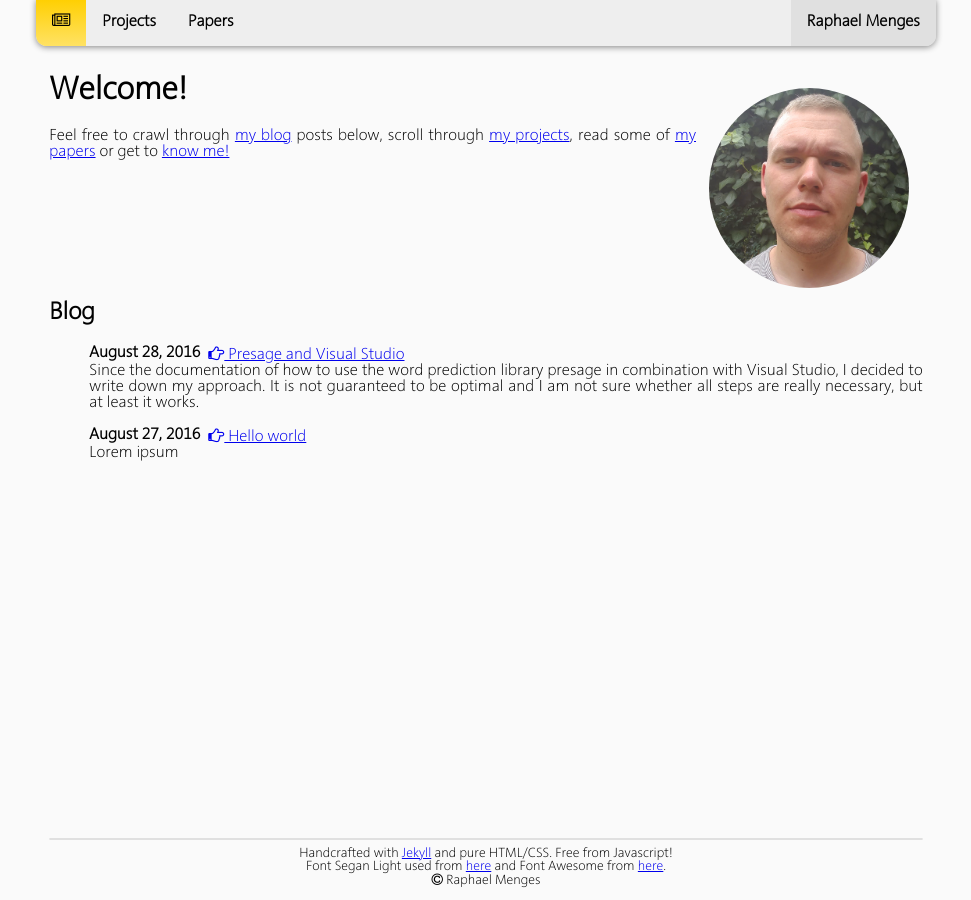
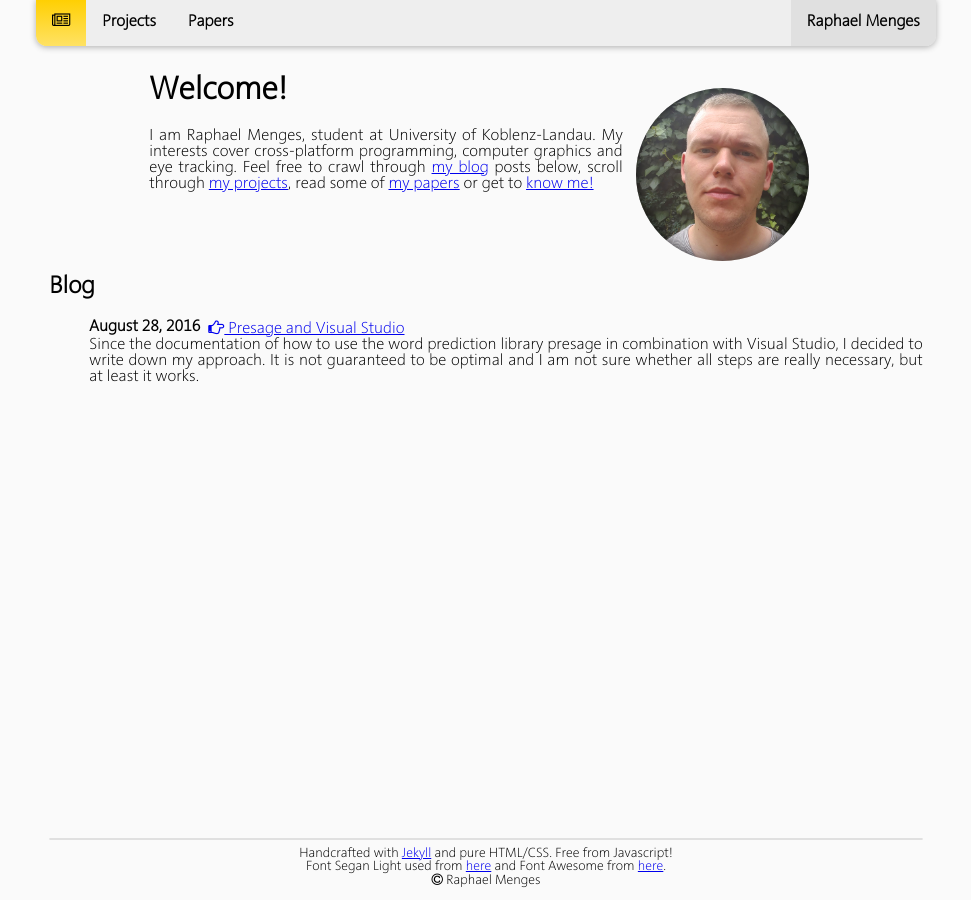
Before and after one commit to raphaelmenges/raphaelmenges.github.io, a Jekyll site: the page built from index.html, in a window 1280 px wide. Shown: the whole page, without its empty margins (154-1125 px from the left). Built offline with Jekyll 4.4.1, drawn with Linux system fonts in a browser that asks for light colours.

Commit message:
Cleaning up.

```diff
--- a/_posts/2016-08-27-lorem-ipsum.md
+++ /dev/null
@@ -1,7 +0,0 @@
----
-layout: post
-title: Hello world
----
-Lorem ipsum
-
-Hello, so much world, wow.
--- a/about/index.html
+++ b/about/index.html
@@ -3,4 +3,4 @@ layout: default
 title: Raphael Menges
 navigation: about
 ---
-TODO
+Contact information like EMail will follow.
--- a/css/main.css
+++ b/css/main.css
@@ -19,7 +19,7 @@ body {
 hr {
 	margin-left: 10pt;
 	margin-right: 10pt;
-	border: 1pt solid #E0E0E0;;
+	border: 1pt solid #E0E0E0;
 	border-radius: 1pt;
 }
 
@@ -130,7 +130,7 @@ hr {
 	width: 900px;
 	overflow: hidden;
 	background-color: #EEE;
-	box-shadow: 0pt 1pt 5pt #888888;
+	box-shadow: 0pt 1pt 5pt rgba(0,0,0,0.3);
 	z-index: 100;
 	border-bottom-right-radius: 8pt;
 	border-bottom-left-radius: 8pt;
@@ -182,18 +182,24 @@ hr {
 /******************/
 /*** Front Page ***/
 /******************/
+.front {
+	margin-left: 75pt;
+	margin-right: 75pt;
+}
+
 /* Avatar on front page */
 .avatar {
 	float: right;
-	width: 150pt;
-	height: 150pt;
-	border-radius: 75pt;
-	-webkit-border-radius: 75pt;
-	-moz-border-radius: 75pt;
+	width: 130pt;
+	height: 130pt;
+	border-radius: 65pt;
+	-webkit-border-radius: 65pt;
+	-moz-border-radius: 65pt;
 	background: url(/assets/avatar.png) no-repeat;
 	background-size: cover;
 	background-position: 50% 50%;
 	margin: 10pt;
+	box-shadow: inset 0pt 0pt 10pt rgba(0,0,0,0.8);
 }
 
 .blog-list {
@@ -229,7 +235,7 @@ hr {
 /*** Projecs ***/
 /***************/
 .project {
-  box-shadow: 0pt 0pt 5pt #888888;
+  box-shadow: 0pt 0pt 5pt rgba(0,0,0,0.3);
   margin-top: 20pt;
   margin-bottom: 20pt;
   overflow: hidden;
@@ -269,8 +275,8 @@ hr {
 	font-size: 26pt;
 	font-weight: bold;
 	text-shadow:	0pt 0pt 3pt rgba(0,0,0,1.0),
-								0pt 4pt 13pt rgba(0,0,0,0.1),
-								0pt 8pt 23pt rgba(0,0,0,0.1);
+								0pt 4pt 13pt rgba(0,0,0,0.4),
+								0pt 8pt 23pt rgba(0,0,0,0.2);
 }
 
 /* Description of project */
@@ -330,10 +336,12 @@ hr {
 	.avatar { float: none; margin: auto; }
 	.project-links li {	float: none; }
 	.project-links a { text-align: left; }
+	.front {	margin-left: 0pt;	margin-right: 0pt; }
 }
 
 /* Width on small screens */
 @media only screen and (max-width: 920px) {
 	body { width: auto; }
 	.navbar { width: 100%; border-radius: 0pt; }
+	.front {	margin-left: 50pt;	margin-right: 50pt; }
 }
--- a/index.html
+++ b/index.html
@@ -4,9 +4,11 @@ title: Raphael Menges
 navigation: home
 ---
 <div>
-	<div class="avatar"></div>
-	<h1 class="welcome">Welcome!</h1>
-	<p>Feel free to crawl through <a href="#blog">my blog</a> posts below, scroll through <a href="/projects">my projects</a>, read some of <a href="/papers">my papers</a> or get to <a href="/about">know me!</a></p>
+	<div class="front">
+		<div class="avatar"></div>
+		<h1 class="welcome">Welcome!</h1>
+		<p>I am Raphael Menges, student at University of Koblenz-Landau. My interests cover cross-platform programming, computer graphics and eye tracking. Feel free to crawl through <a href="#blog">my blog</a> posts below, scroll through <a href="/projects">my projects</a>, read some of <a href="/papers">my papers</a> or get to <a href="/about">know me!</a></p>
+	</div> <!-- front -->
 	<div class="blog-list">
 		<a class="anchor" id="blog"></a>
 		<h2>Blog</h2>
--- a/papers/index.html
+++ b/papers/index.html
@@ -3,4 +3,4 @@ layout: default
 title: Raphael Menges
 navigation: papers
 ---
-TODO
+Will be listed here soon.
```
Also changed, not shown: _projects/GazeTheWeb-Browse.md (+1 -1 lines), _projects/eyeGUI.md (+1 -1 lines).
